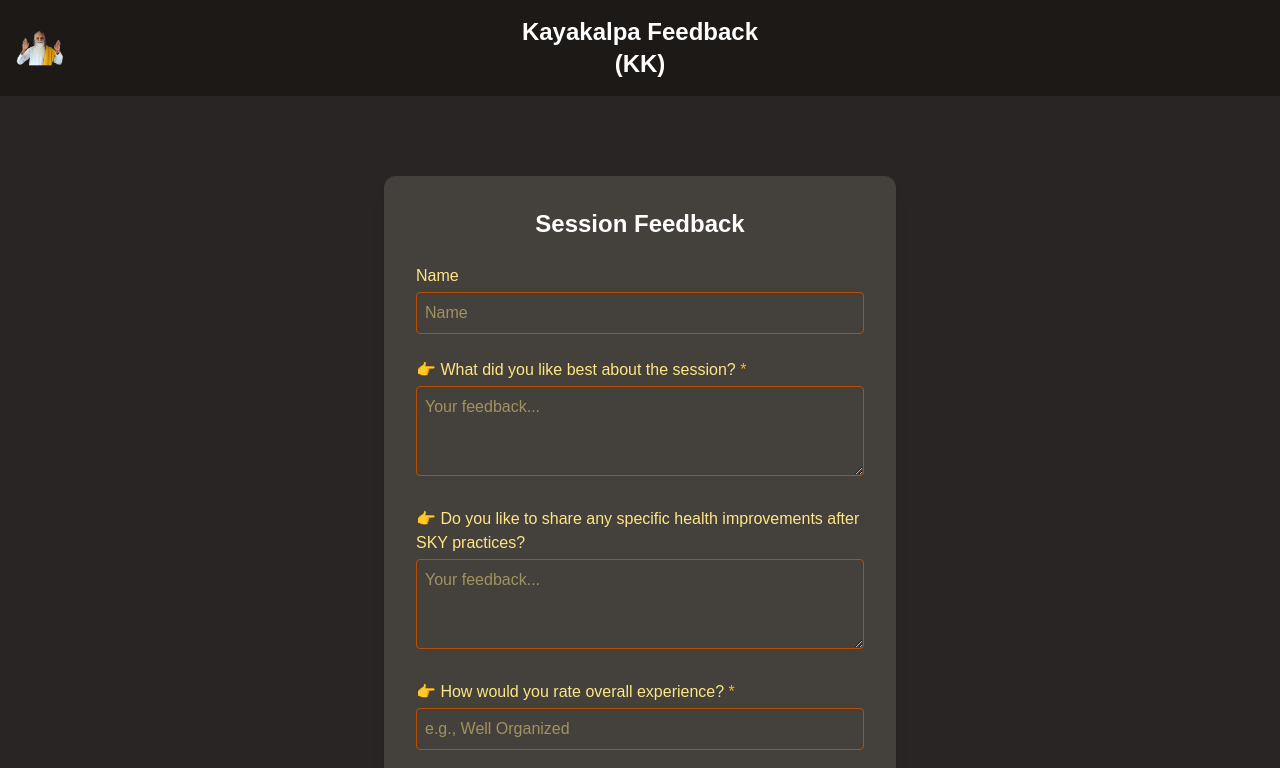
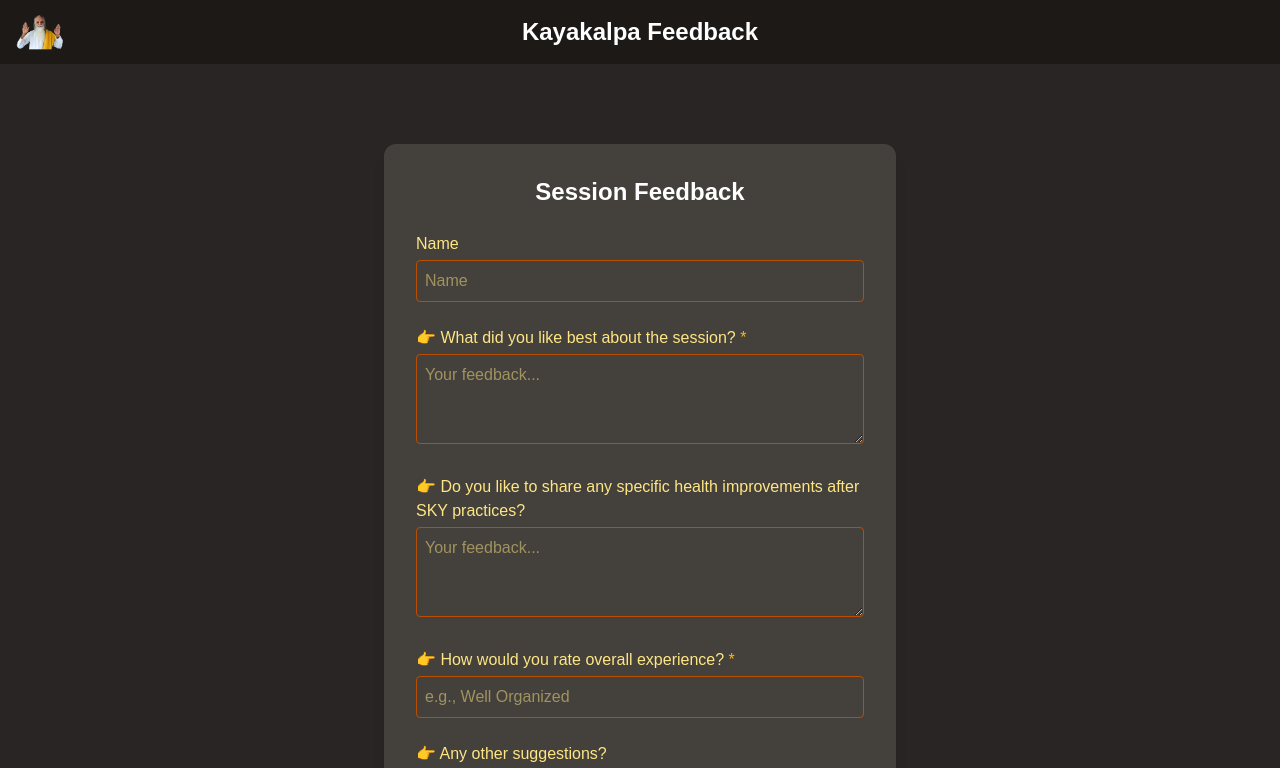
Before and after one commit to Itz-Viggy/Yoga-Registration, a Next.js app: page /review in a window 1280 px wide. Shown: the top 768 px of the page. Built offline with nearby package versions, Linux system fonts and the light colour scheme.

Commit message:
Header changes

```diff
--- a/src/app/review/page.tsx
+++ b/src/app/review/page.tsx
@@ -60,7 +60,7 @@ export default function FeedbackPage() {
         </div>
         <h1 className="text-2xl font-bold text-white text-center">
           Kayakalpa Feedback  <br />
-          (KK)
+
         </h1>
       </header>
 
```
